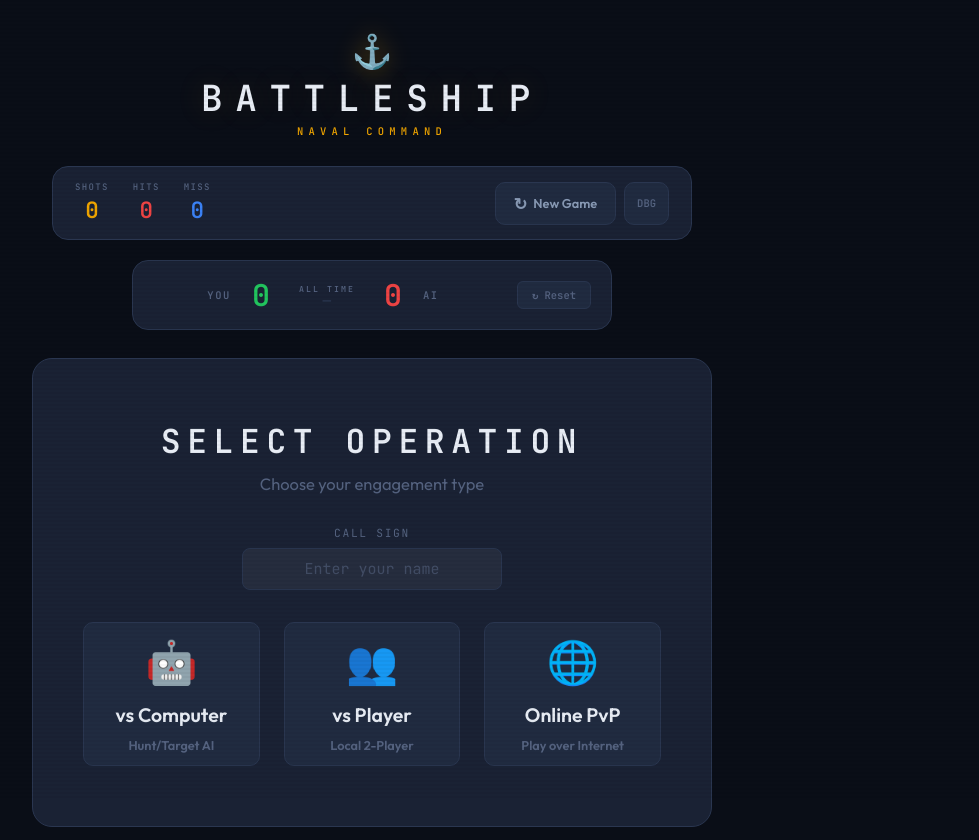
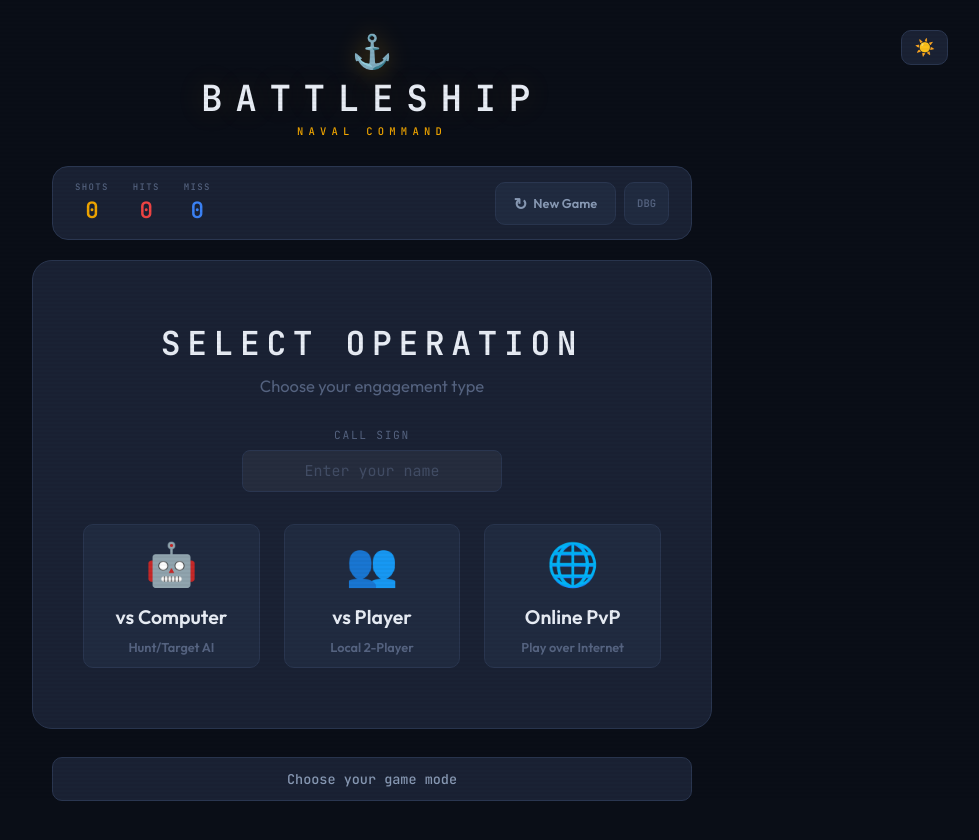
Before and after one commit to tccarte/3750-Final-Project, a PHP site: page / in a window 1280 px wide. Shown: the top 840 px of the page, without its empty margins (268-1247 px from the left). After the commit the page ends 801 px from the top, so only its background shows below. Run offline with PHP 8.4, Linux system fonts and the light colour scheme.

Commit message:
Light mode and bug fixes
- Add light/dark mode toggle with localStorage persistence
- Fix returning players blocked by username uniqueness check
- Fix game starting before opponent joins online game
- Fix game-over modal not showing when leaderboard elements were removed
- Remove leaderboard from home page

Co-Authored-By: Claude Sonnet 4.6 <noreply@anthropic.com>

```diff
--- a/index.php
+++ b/index.php
@@ -7,7 +7,7 @@
     <link rel="preconnect" href="https://fonts.googleapis.com">
     <link rel="preconnect" href="https://fonts.gstatic.com" crossorigin>
     <link href="https://fonts.googleapis.com/css2?family=Outfit:wght@300;400;500;600;700&family=JetBrains+Mono:wght@400;500;600&display=swap" rel="stylesheet">
-    <link rel="stylesheet" href="styles.css?v=4">
+    <link rel="stylesheet" href="styles.css?v=5">
 </head>
 <body>
     <div class="scanline-overlay"></div>
@@ -19,6 +19,7 @@
                 <h1>BATTLESHIP</h1>
                 <span class="logo-subtitle">NAVAL COMMAND</span>
             </div>
+            <button id="themeToggle" class="btn-theme-toggle" title="Toggle light/dark mode">☀️</button>
         </header>
 
         <div class="game-info">
@@ -44,36 +45,6 @@
             </div>
         </div>
 
-        <!-- Leaderboard -->
-        <div class="leaderboard">
-            <div class="leaderboard-inner">
-                <div class="lb-side lb-player">
-                    <span class="lb-label">YOU</span>
-                    <span class="lb-score" id="lbPlayerWins">0</span>
-                </div>
-                <div class="lb-center">
-                    <span class="lb-title">ALL TIME</span>
-                    <span class="lb-divider">—</span>
-                </div>
-                <div class="lb-side lb-ai">
-                    <span class="lb-score" id="lbAIWins">0</span>
-                    <span class="lb-label">AI</span>
-                </div>
-                <button id="resetStatsBtn" class="lb-reset-btn" title="Reset all-time score">↻ Reset</button>
-            </div>
-        </div>
-
-        <!-- Reset Confirmation Modal -->
-        <div id="resetConfirmModal" class="modal">
-            <div class="modal-content reset-confirm-content">
-                <h2>Reset All-Time Score?</h2>
-                <p>This will permanently clear your win/loss record. Are you sure?</p>
-                <div class="reset-confirm-buttons">
-                    <button id="resetCancel" class="btn btn-secondary">Cancel</button>
-                    <button id="resetConfirm" class="btn btn-danger">Reset</button>
-                </div>
-            </div>
-        </div>
 
         <!-- Mode Selection Screen -->
         <div id="modeScreen" class="mode-screen">
@@ -327,6 +298,6 @@
         </div>
     </div>
 
-    <script src="script.js?v=5"></script>
+    <script src="script.js?v=6"></script>
 </body>
 </html>
--- a/script.js
+++ b/script.js
@@ -60,6 +60,18 @@ const shipInfo = {
 // ===================== INIT =====================
 
 document.addEventListener('DOMContentLoaded', () => {
+    const themeBtn = document.getElementById('themeToggle');
+    const applyTheme = (light) => {
+        document.body.classList.toggle('light', light);
+        themeBtn.textContent = light ? '🌙' : '☀️';
+    };
+    applyTheme(localStorage.getItem('theme') === 'light');
+    themeBtn.addEventListener('click', () => {
+        const isLight = !document.body.classList.contains('light');
+        localStorage.setItem('theme', isLight ? 'light' : 'dark');
+        applyTheme(isLight);
+    });
+
     if (!restoreState()) {
         showModeSelection();
     }
@@ -168,8 +180,10 @@ async function fetchLeaderboard() {
 
 function updateLeaderboard(stats) {
     if (!stats) return;
-    document.getElementById('lbPlayerWins').textContent = stats.wins || 0;
-    document.getElementById('lbAIWins').textContent = stats.losses || 0;
+    const pw = document.getElementById('lbPlayerWins');
+    const aw = document.getElementById('lbAIWins');
+    if (pw) pw.textContent = stats.wins || 0;
+    if (aw) aw.textContent = stats.losses || 0;
 }
 
 // ===================== SHIP TRACKER =====================
--- a/styles.css
+++ b/styles.css
@@ -891,3 +891,50 @@ body {
     font-size: 0.62rem;
     margin-left: auto;
 }
+
+/* ======================== THEME TOGGLE ======================== */
+
+.game-header {
+    position: relative;
+    margin-bottom: 28px;
+}
+
+.btn-theme-toggle {
+    position: absolute;
+    top: 0; right: 0;
+    padding: 8px 12px;
+    font-size: 1.1rem;
+    background: var(--bg-card);
+    border: 1px solid var(--border);
+    border-radius: var(--radius-md);
+    cursor: pointer;
+    transition: all 0.2s;
+    line-height: 1;
+}
+.btn-theme-toggle:hover {
+    border-color: var(--accent);
+    background: var(--accent-glow);
+}
+
+/* ======================== LIGHT MODE ======================== */
+
+body.light {
+    --bg-deep: #eef1f7;
+    --bg-surface: #ffffff;
+    --bg-card: #ffffff;
+    --bg-elevated: #e4e9f2;
+    --border: #c8d0e0;
+    --border-light: #a8b8d0;
+    --text-primary: #111827;
+    --text-secondary: #374151;
+    --text-muted: #6b7fa0;
+    --accent-glow: rgba(240, 165, 0, 0.12);
+    --ocean: #c5d8e8;
+    --ocean-light: #b0cfe0;
+    --ocean-border: #90b5cc;
+    --ship: #7a8fa8;
+    --ship-border: #5a7090;
+}
+
+body.light .scanline-overlay { display: none; }
+body.light .modal { background-color: rgba(0,0,0,0.45); }
```
Also changed, not shown: api/index.php (+8 -4 lines).
